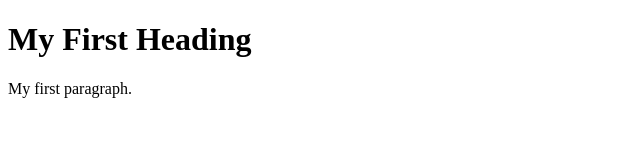
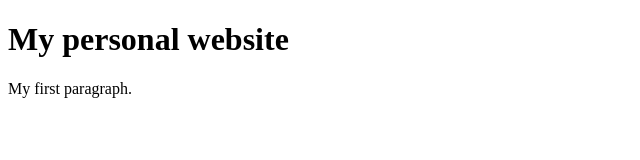
Before and after one commit to prasadvarupala/portfolio, a plain HTML site: page index.html in a window 1280 px wide. Shown: the whole page, without its empty margins (0-640 px from the left). Drawn offline with Linux system fonts and the light colour scheme.

Commit message:
Update index.html

```diff
--- a/index.html
+++ b/index.html
@@ -2,7 +2,7 @@
 <html>
 <body>
 
-<h1>My First Heading</h1>
+<h1>My personal website</h1>
 <p>My first paragraph.</p>
 
 </body>
```
